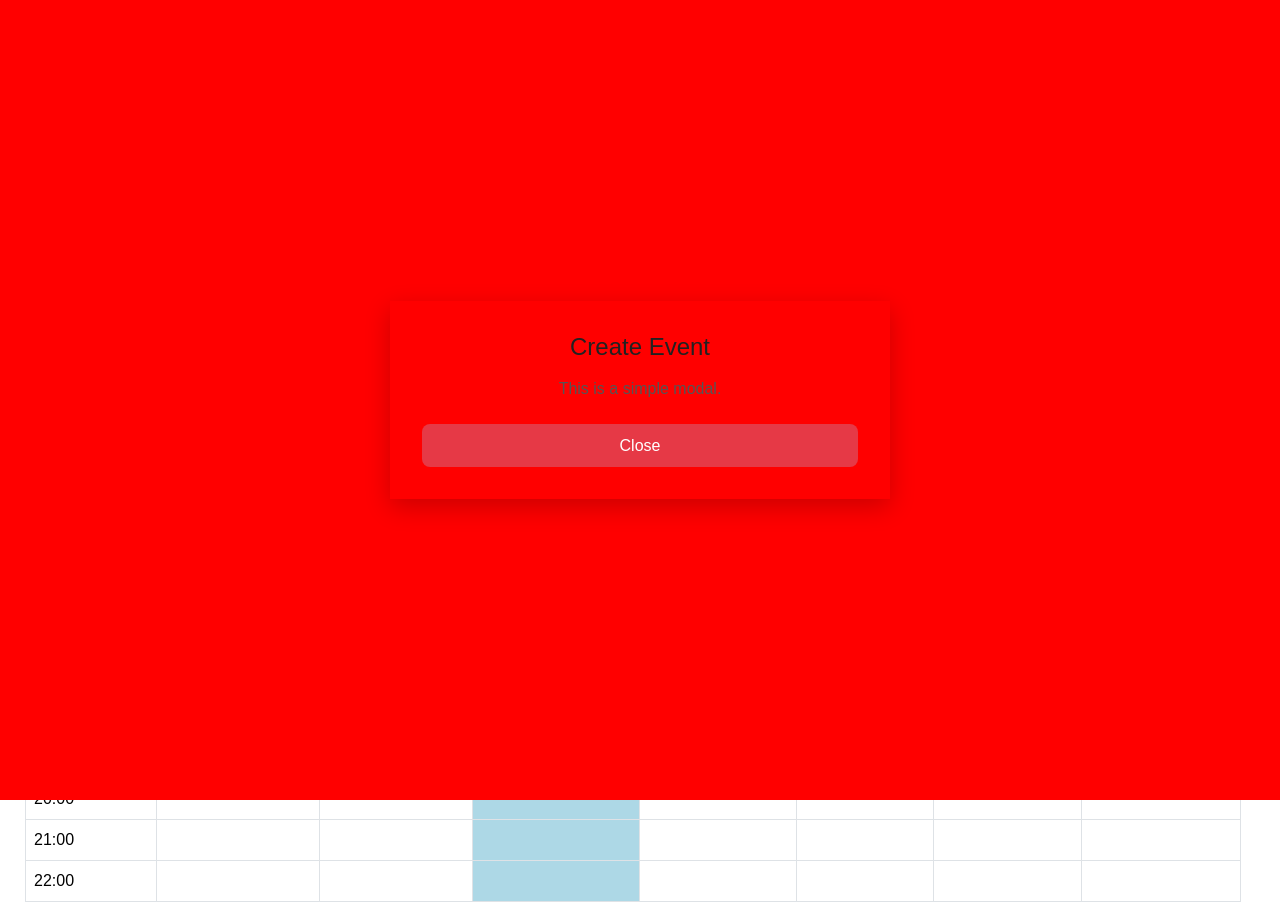
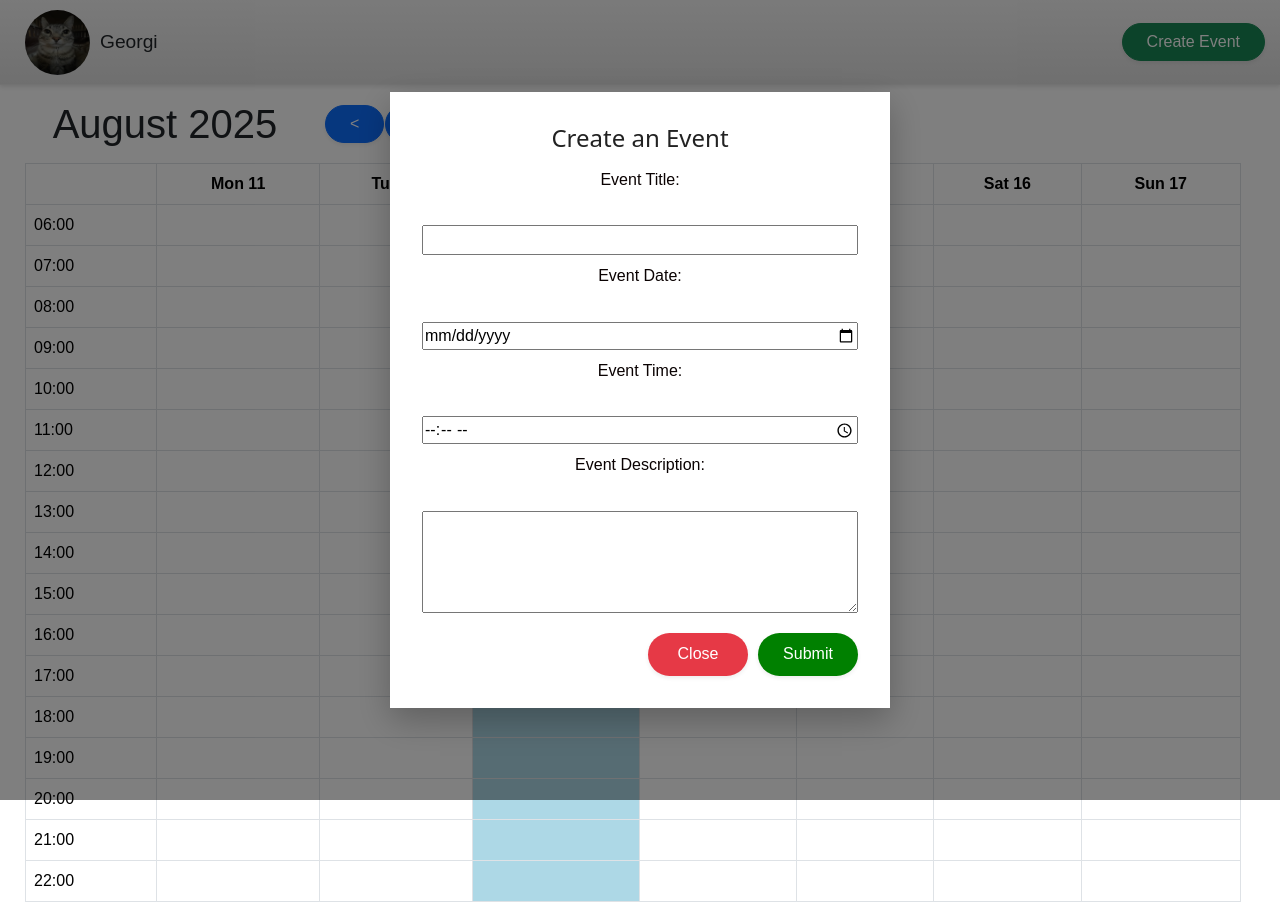
Before and after one commit to GeorgiB17/calendar-showcase, a React (Vite) app in the folder src/main/java/frontend/react-calendar/: page / in a window 1280 px wide. Both pictures are taken after a click on the button "Create Event". Built offline with nearby package versions, Linux system fonts and the light colour scheme.

Commit message:
Added Create event modal functionality

```diff
--- a/src/main/java/frontend/react-calendar/src/components/CreateEventModal.tsx
+++ b/src/main/java/frontend/react-calendar/src/components/CreateEventModal.tsx
@@ -10,11 +10,40 @@ export default function CreateEventModal({
   return (
     <div className="modal-overlay">
       <div className="modal-content">
-        <h2>Create Event</h2>
-        <p>This is a simple modal.</p>
-        <button onClick={onClose} className="close-btn">
-          Close
-        </button>
+        <h2>Create an Event</h2>
+        <div
+          style={{
+            display: "flex",
+            flexDirection: "column",
+            gap: "10px",
+            marginBottom: "20px",
+          }}
+        >
+          <label htmlFor="event-title">Event Title:</label>
+          <input type="text" id="event-title" name="event-title" />
+          <label htmlFor="event-date">Event Date:</label>
+          <input type="date" id="event-date" name="event-date" />
+          <label htmlFor="event-time">Event Time:</label>
+          <input type="time" id="event-time" name="event-time" />
+          <label htmlFor="event-description">Event Description:</label>
+          <textarea id="event-description" name="event-description" rows={4} />
+        </div>
+
+        <div style={{ display: "flex", gap: "10px", justifyContent: "right" }}>
+          <button
+            onClick={onClose}
+            className="close-btn rounded-pill shadow-sm"
+          >
+            Close
+          </button>
+          <button
+            type="submit"
+            className="modal-btn rounded-pill px-4 shadow-sm"
+            id="modal-btn-submit"
+          >
+            Submit
+          </button>
+        </div>
       </div>
     </div>
   );
--- a/src/main/java/frontend/react-calendar/src/css/App.css
+++ b/src/main/java/frontend/react-calendar/src/css/App.css
@@ -2,50 +2,51 @@ div {
   font-family: Arial, sans-serif;
 
 }
-/* Modal overlay */
+
 .modal-overlay {
   position: fixed;
   inset: 0;
-  background: red; /* dark transparent backdrop */
+  background: rgba(0, 0, 0, 0.5);
   display: flex;
   align-items: center;
   justify-content: center;
-  z-index: 1001; /* on top of everything */
+  z-index: 1001;
   animation: fadeIn 0.3s ease-out;
 }
 
+
+/* Modal box */
 .modal-content {
-  color: purple;
-  background: #ffffff; /* solid white background */
+  background: #ffffff !important;
   padding: 2rem;
   border-radius: 1rem;
   max-width: 500px;
-  width: 90%;
-  box-shadow: 0 8px 24px rgba(0, 0, 0, 0.2);
+  width: 100%;
+  box-shadow: 0 12px 32px rgba(0, 0, 0, 0.25);
   text-align: center;
-  animation: fadeIn 0.3s ease-out;
-  z-index: 1002;
-
+  position: relative;
+  animation: slideUp 0.3s ease-out;
+  font-family: system-ui, sans-serif;
 }
 
 
 
-/* Heading */
+
 .modal-content h2 {
   margin-bottom: 1rem;
   font-size: 1.5rem;
-  color: #222;
+  color: #222 ;
 }
 
-/* Paragraph */
-.modal-content p {
+
+.modal-content p, label {
   margin-bottom: 1.5rem;
-  color: #555;
+  color: #0a0202;
   line-height: 1.4;
 }
 
-/* Close button */
-.close-btn {
+
+.modal-btn, .close-btn {
   background: #e63946;
   color: #fff;
   border: none;
@@ -54,9 +55,14 @@ div {
   cursor: pointer;
   font-size: 1rem;
   transition: background 0.2s ease;
+  width: 100px;
 }
 
-.close-btn:hover {
+#modal-btn-submit {
+ background: green;
+}
+
+.btnModal:hover {
   background: #d62828;
 }
 
--- a/src/main/java/frontend/react-calendar/tsconfig.app.json
+++ b/src/main/java/frontend/react-calendar/tsconfig.app.json
@@ -23,5 +23,5 @@
     "noFallthroughCasesInSwitch": true,
     "noUncheckedSideEffectImports": true
   },
-  "include": ["src"]
+  "include": ["src", "src/App.tsx", "src/main.tsx"]
 }
```
Also changed, not shown: src/main/java/frontend/react-calendar/src/main.tsx (+6 -6 lines).
